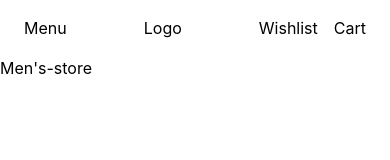
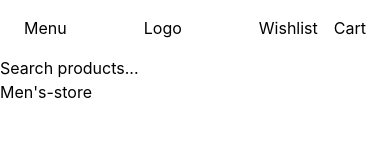
Before and after one commit to THEmen9/mens-store, a React app in the folder frontend/: page / in a window 390 px wide. Shown: the top 160 px of the page. Built offline with nearby package versions, Linux system fonts and the light colour scheme; the HTML template or start-up script is replaced by a standard one.

Commit message:
fix: maintain layout

```diff
--- a/frontend/src/components/Header.jsx
+++ b/frontend/src/components/Header.jsx
@@ -71,6 +71,15 @@ function Header() {
         </div>
         </div>
       </nav>
+      {/* Mobile Search */}
+        <div className="md:hidden">
+        <button
+            type="button"
+            onClick={() => setIsSearchOpen(true)}
+        >
+            Search products...
+        </button>
+        </div>
         {/* Search UI */}
         {isSearchOpen && (
         <div>
```
